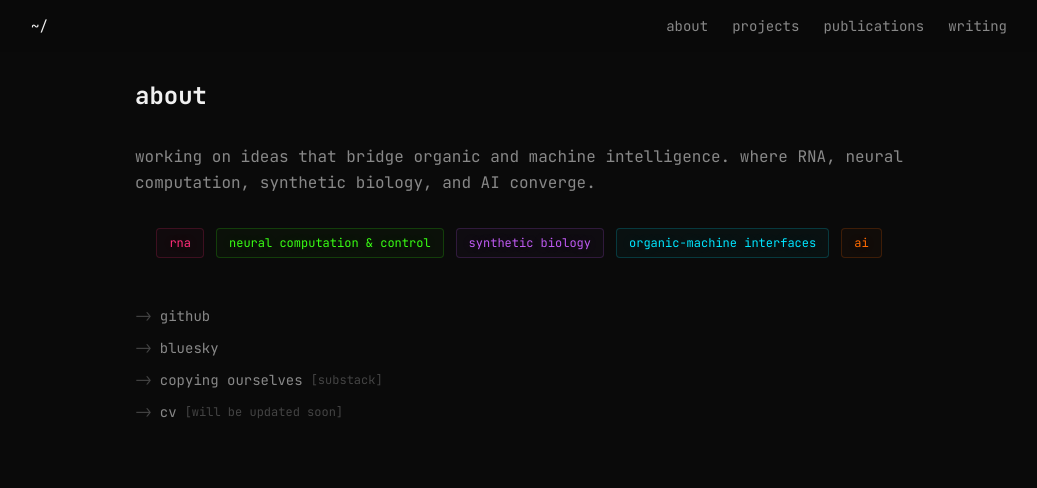
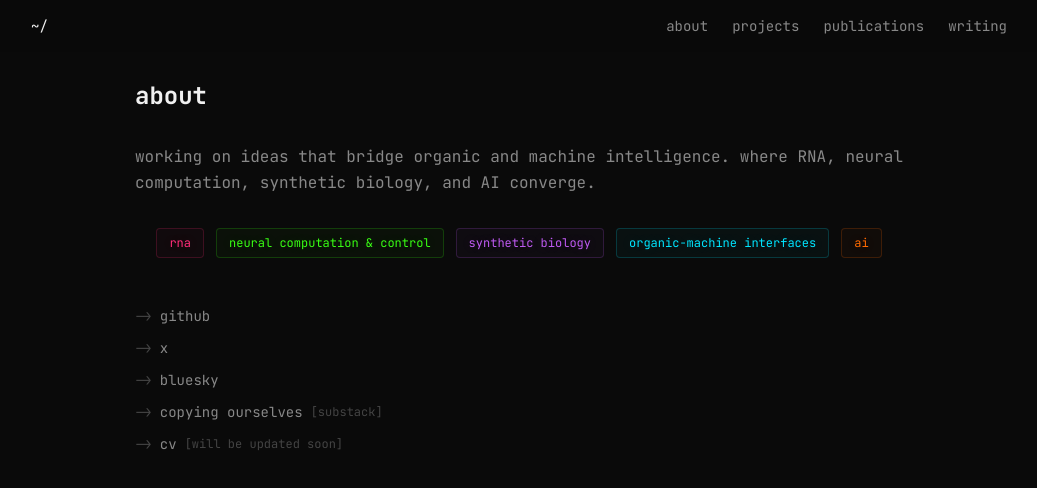
Before and after one commit to codyslater/codyslater.github.io, a Next.js app: page /about in a window 1280 px wide. Shown: the top 488 px of the page, without its empty margins (121-1158 px from the left). Built offline with nearby package versions, Linux system fonts and the light colour scheme.

Commit message:
about: link x above bluesky

```diff
--- a/src/components/sections/AboutContent.tsx
+++ b/src/components/sections/AboutContent.tsx
@@ -5,6 +5,7 @@ import { siteConfig } from "@/lib/constants";
 
 const links = [
   { label: "github", href: siteConfig.links.github },
+  { label: "x", href: siteConfig.links.x },
   { label: "bluesky", href: siteConfig.links.bluesky },
   { label: "copying ourselves", href: siteConfig.links.substack, note: "substack" },
   { label: "cv", href: siteConfig.links.cv, note: "will be updated soon" },
--- a/src/lib/constants.ts
+++ b/src/lib/constants.ts
@@ -29,6 +29,7 @@ export const siteConfig = {
   bio: "working on ideas that bridge organic and machine intelligence. where RNA, neural computation, synthetic biology, and AI converge.",
   links: {
     github: "https://github.com/codyslater",
+    x: "https://x.com/c0d3_s",
     bluesky: "https://bsky.app/profile/codyslater.bsky.social",
     substack: "https://copyingourselves.substack.com",
     cv: "#",
```
